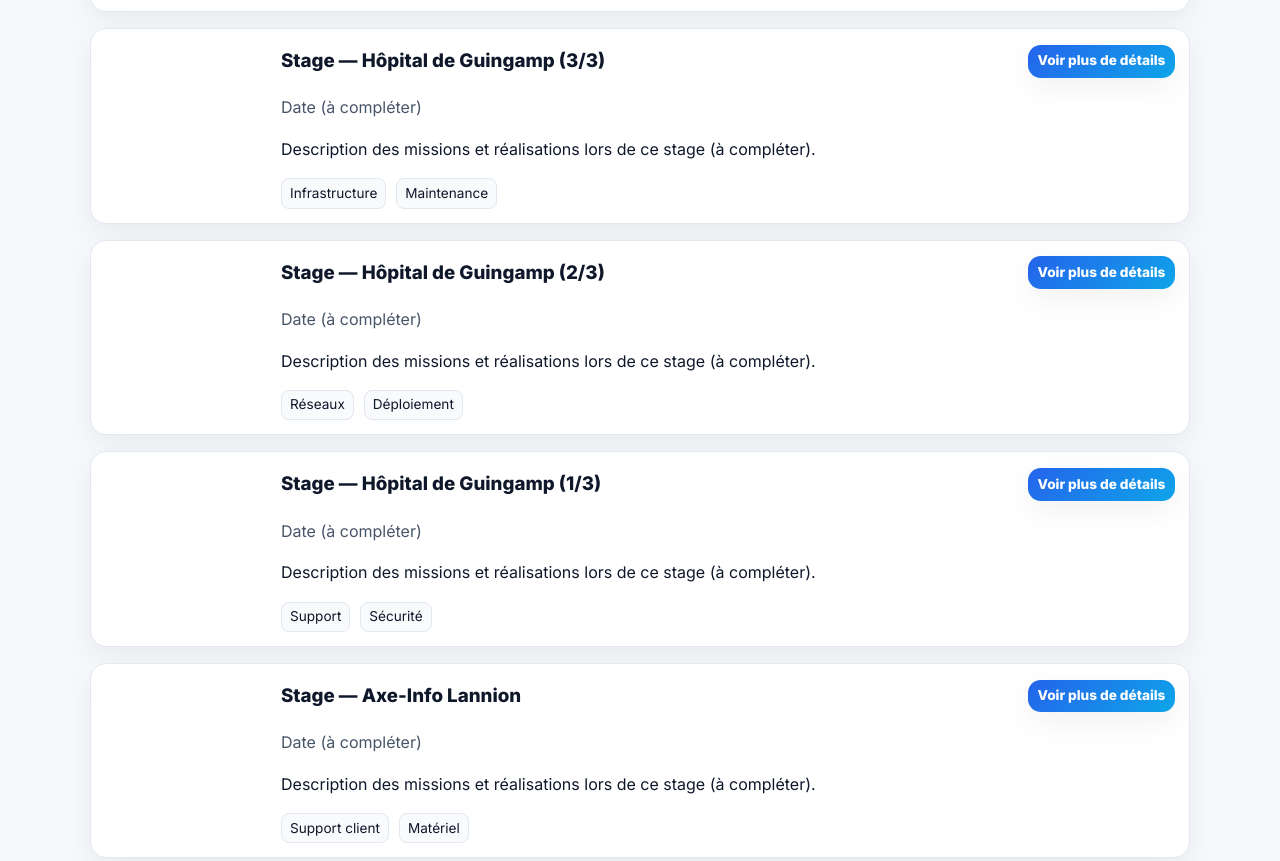
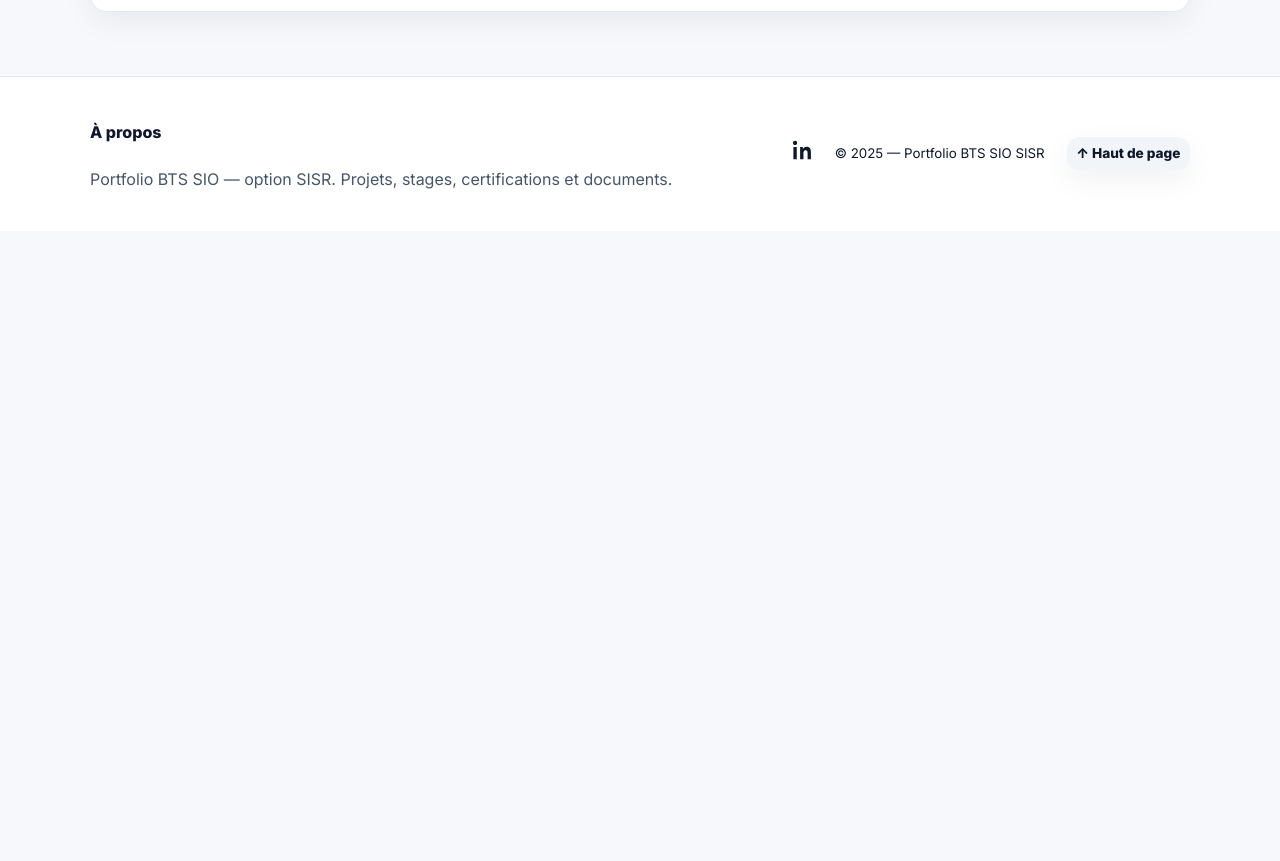
Before and after one commit to Lukaz-sio/Portfolio, a plain HTML site: page stages.html in a window 1280 px wide. Shown: the part 625-1486 px from the top of the page. After the commit the page ends 856 px from the top, so only its background shows below. Drawn offline with Linux system fonts and the light colour scheme.

Commit message:
Remove internship articles from stages.html
Removed multiple articles related to internships at Hôpital de Guingamp and Axe-Info Lannion, including descriptions and metadata.

```diff
--- a/stages.html
+++ b/stages.html
@@ -58,54 +58,6 @@
               <div class="row" style="margin-top:6px"><span class="badge">Réseaux</span><span class="badge">Support</span></div>
             </div>
           </article>
-          <article class="item" style="--i:2">
-            <div class="thumb"><img src="assets/img/images.jpg" alt=""></div>
-            <div>
-              <div style="display:flex;justify-content:space-between;align-items:center;gap:10px">
-                <h3 style="margin:.2rem 0">Stage — Hôpital de Guingamp (3/3)</h3>
-                <a class="btn tiny primary" href="details/stage-hopital-3.html">Voir plus de détails</a>
-              </div>
-              <p class="meta">Date (à compléter)</p>
-              <p>Description des missions et réalisations lors de ce stage (à compléter).</p>
-              <div class="row" style="margin-top:6px"><span class="badge">Infrastructure</span><span class="badge">Maintenance</span></div>
-            </div>
-          </article>
-          <article class="item" style="--i:3">
-            <div class="thumb"><img src="assets/img/images.jpg" alt=""></div>
-            <div>
-              <div style="display:flex;justify-content:space-between;align-items:center;gap:10px">
-                <h3 style="margin:.2rem 0">Stage — Hôpital de Guingamp (2/3)</h3>
-                <a class="btn tiny primary" href="details/stage-hopital-2.html">Voir plus de détails</a>
-              </div>
-              <p class="meta">Date (à compléter)</p>
-              <p>Description des missions et réalisations lors de ce stage (à compléter).</p>
-              <div class="row" style="margin-top:6px"><span class="badge">Réseaux</span><span class="badge">Déploiement</span></div>
-            </div>
-          </article>
-          <article class="item" style="--i:4">
-            <div class="thumb"><img src="assets/img/images.jpg" alt=""></div>
-            <div>
-              <div style="display:flex;justify-content:space-between;align-items:center;gap:10px">
-                <h3 style="margin:.2rem 0">Stage — Hôpital de Guingamp (1/3)</h3>
-                <a class="btn tiny primary" href="details/stage-hopital-1.html">Voir plus de détails</a>
-              </div>
-              <p class="meta">Date (à compléter)</p>
-              <p>Description des missions et réalisations lors de ce stage (à compléter).</p>
-              <div class="row" style="margin-top:6px"><span class="badge">Support</span><span class="badge">Sécurité</span></div>
-            </div>
-          </article>
-          <article class="item" style="--i:5">
-            <div class="thumb"><img src="assets/img/a6d59a_e3e271c2781c4e128ab903ca3ec09b7e~mv2.jpg" alt=""></div>
-            <div>
-              <div style="display:flex;justify-content:space-between;align-items:center;gap:10px">
-                <h3 style="margin:.2rem 0">Stage — Axe-Info Lannion</h3>
-                <a class="btn tiny primary" href="details/stage-axe-info.html">Voir plus de détails</a>
-              </div>
-              <p class="meta">Date (à compléter)</p>
-              <p>Description des missions et réalisations lors de ce stage (à compléter).</p>
-              <div class="row" style="margin-top:6px"><span class="badge">Support client</span><span class="badge">Matériel</span></div>
-            </div>
-          </article>
         </div>
       </div>
     </section>
```
